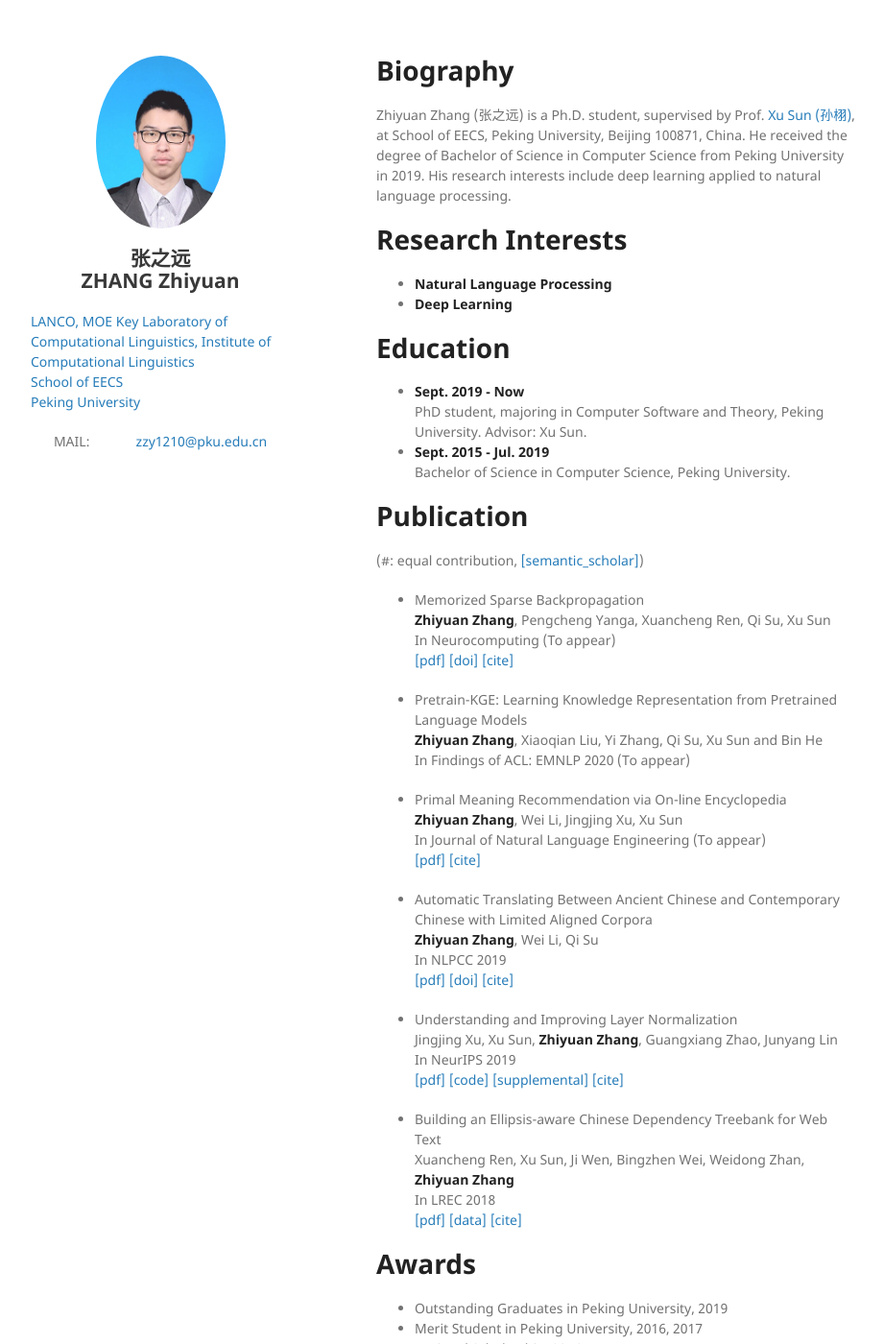
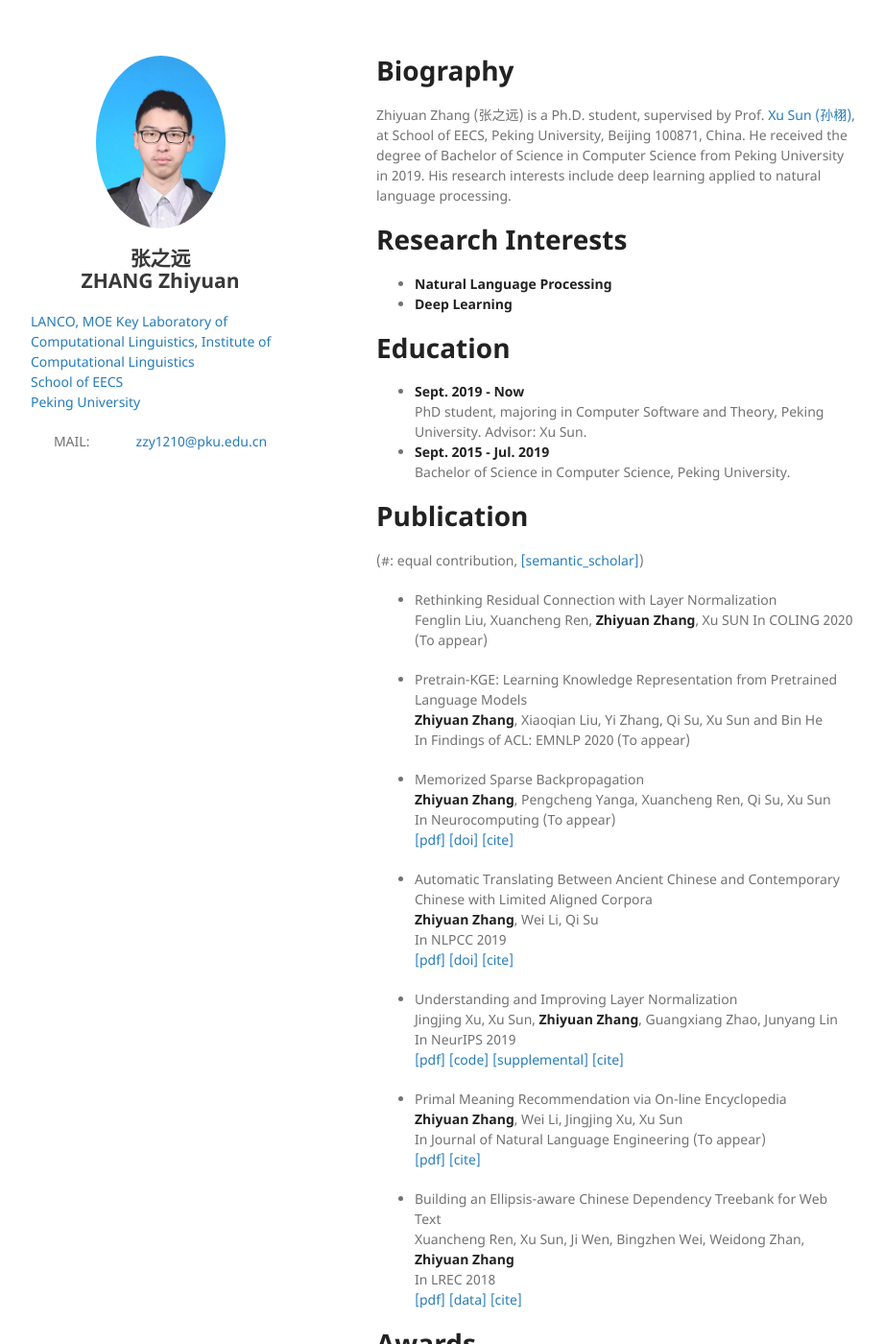
Before and after one commit to pkuzzy/pkuzzy.github.io, a Jekyll site: the page built from index.md, in a window 1280 px wide and 1400 px high. Shown: the whole window at 96% size, without its empty margins (178-1099 px from the left). Built offline with Jekyll 4.4.1, drawn with Linux system fonts in a browser that asks for light colours; nearby versions of some CDN libraries; our own code applies the rules of GitHub Pages for plain Markdown files.

Commit message:
Update index.md

```diff
--- a/index.md
+++ b/index.md
@@ -18,19 +18,18 @@ Zhiyuan Zhang (张之远) is a Ph.D. student, supervised by Prof. [Xu Sun (孙
 # Publication
 (\#: equal contribution, [[semantic_scholar]](https://www.semanticscholar.org/author/Zhiyuan-Zhang/50317060))
 
-- Memorized Sparse Backpropagation
-  **Zhiyuan Zhang**, Pengcheng Yanga, Xuancheng Ren, Qi Su, Xu Sun
-  In Neurocomputing (To appear)
-  [[pdf]](https://arxiv.org/pdf/1905.10194.pdf) [[doi]](https://doi.org/10.1016/j.neucom.2020.08.055) [[cite]](https://dblp.uni-trier.de/rec/journals/ijon/ZhangYRSS20.html?view=bibtex)
+- Rethinking Residual Connection with Layer Normalization
+  Fenglin Liu, Xuancheng Ren, **Zhiyuan Zhang**, Xu SUN
+  In COLING 2020 (To appear)
 
 - Pretrain-KGE: Learning Knowledge Representation from Pretrained Language Models
   **Zhiyuan Zhang**, Xiaoqian Liu, Yi Zhang, Qi Su, Xu Sun and Bin He
   In Findings of ACL: EMNLP 2020 (To appear)
 
-- Primal Meaning Recommendation via On-line Encyclopedia
-  **Zhiyuan Zhang**, Wei Li, Jingjing Xu, Xu Sun
-  In Journal of Natural Language Engineering (To appear)
-  [[pdf]](https://arxiv.org/pdf/1808.04660.pdf) [[cite]](https://dblp.uni-trier.de/rec/journals/corr/abs-1808-04660.html?view=bibtex)
+- Memorized Sparse Backpropagation
+  **Zhiyuan Zhang**, Pengcheng Yanga, Xuancheng Ren, Qi Su, Xu Sun
+  In Neurocomputing (To appear)
+  [[pdf]](https://arxiv.org/pdf/1905.10194.pdf) [[doi]](https://doi.org/10.1016/j.neucom.2020.08.055) [[cite]](https://dblp.uni-trier.de/rec/journals/ijon/ZhangYRSS20.html?view=bibtex)
 
 - Automatic Translating Between Ancient Chinese and Contemporary Chinese with Limited Aligned Corpora
   **Zhiyuan Zhang**, Wei Li, Qi Su
@@ -41,6 +40,11 @@ Zhiyuan Zhang (张之远) is a Ph.D. student, supervised by Prof. [Xu Sun (孙
   Jingjing Xu, Xu Sun, **Zhiyuan Zhang**, Guangxiang Zhao, Junyang Lin
   In NeurIPS 2019
   [[pdf]](https://papers.nips.cc/paper/8689-understanding-and-improving-layer-normalization.pdf) [[code]](https://github.com/lancopku/AdaNorm) [[supplemental]](https://papers.nips.cc/paper/8689-understanding-and-improving-layer-normalization-supplemental.zip) [[cite]](https://papers.nips.cc/paper/8689-understanding-and-improving-layer-normalization/bibtex)
+
+- Primal Meaning Recommendation via On-line Encyclopedia
+  **Zhiyuan Zhang**, Wei Li, Jingjing Xu, Xu Sun
+  In Journal of Natural Language Engineering (To appear)
+  [[pdf]](https://arxiv.org/pdf/1808.04660.pdf) [[cite]](https://dblp.uni-trier.de/rec/journals/corr/abs-1808-04660.html?view=bibtex)
 
 - Building an Ellipsis-aware Chinese Dependency Treebank for Web Text
   Xuancheng Ren, Xu Sun, Ji Wen, Bingzhen Wei, Weidong Zhan, **Zhiyuan Zhang**
```
